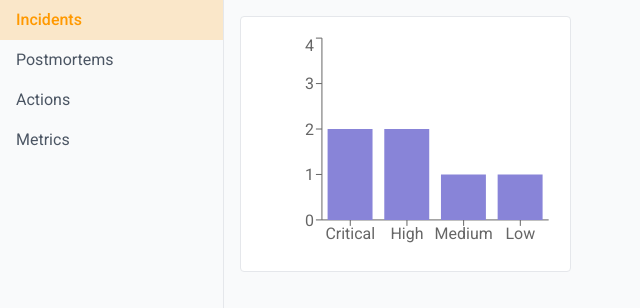
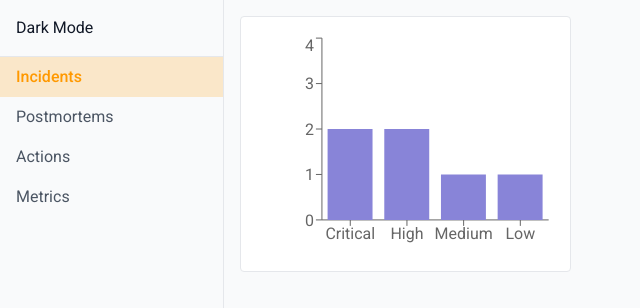
Before and after one commit to amonkarsidhant/Aftermath, a React (Vite) app in the folder frontend/: page / in a window 1280 px wide. Shown: the top 308 px of the page, without its empty margins (0-640 px from the left). Built offline with nearby package versions, Linux system fonts and the light colour scheme.

Commit message:
feat: add theme toggle

```diff
--- a/frontend/index.html
+++ b/frontend/index.html
@@ -8,11 +8,7 @@
   </head>
   <body class="bg-neutral-50 text-neutral-900 dark:bg-neutral-900 dark:text-neutral-100 font-sans">
     <div id="root"></div>
+    <script type="module" src="/src/theme-init.ts"></script>
     <script type="module" src="/src/main.tsx"></script>
-    <script>
-      if (window.matchMedia('(prefers-color-scheme: dark)').matches) {
-        document.documentElement.classList.add('dark');
-      }
-    </script>
   </body>
 </html>
--- /dev/null
+++ b/frontend/src/components/ThemeToggle.tsx
@@ -0,0 +1,10 @@
+import { useTheme } from '../hooks/useTheme';
+
+export default function ThemeToggle() {
+  const { theme, toggleTheme } = useTheme();
+  return (
+    <button onClick={toggleTheme} aria-label="Toggle theme">
+      {theme === 'dark' ? 'Light Mode' : 'Dark Mode'}
+    </button>
+  );
+}
--- /dev/null
+++ b/frontend/src/hooks/useTheme.ts
@@ -0,0 +1,38 @@
+import { useEffect, useState } from 'react';
+
+type Theme = 'light' | 'dark';
+
+function getInitialTheme(): Theme {
+  if (typeof window === 'undefined') return 'light';
+  const stored = localStorage.getItem('theme');
+  if (stored === 'light' || stored === 'dark') {
+    return stored;
+  }
+  const prefersDark =
+    typeof window !== 'undefined' &&
+    typeof window.matchMedia === 'function' &&
+    window.matchMedia('(prefers-color-scheme: dark)').matches;
+  return prefersDark ? 'dark' : 'light';
+}
+
+export function useTheme() {
+  const [theme, setTheme] = useState<Theme>(getInitialTheme);
+
+  useEffect(() => {
+    const root = document.documentElement.classList;
+    if (theme === 'dark') {
+      root.add('dark');
+    } else {
+      root.remove('dark');
+    }
+    localStorage.setItem('theme', theme);
+  }, [theme]);
+
+  const toggleTheme = () => {
+    setTheme((t) => (t === 'dark' ? 'light' : 'dark'));
+  };
+
+  return { theme, toggleTheme };
+}
+
+export default useTheme;
--- a/frontend/src/pages/Dashboard.tsx
+++ b/frontend/src/pages/Dashboard.tsx
@@ -4,6 +4,7 @@ import ActionsTab from '../components/ActionsTab';
 import MetricsTab from '../components/MetricsTab';
 import PostmortemDetail from '../components/PostmortemDetail';
 import PostmortemSearch from '../components/PostmortemSearch';
+import ThemeToggle from '../components/ThemeToggle';
 import type { Postmortem } from '../types';
 const tabs = [
   'Incidents',
@@ -21,6 +22,9 @@ export default function Dashboard() {
   return (
     <div className="flex h-screen">
       <aside className="flex flex-col w-56 border-r bg-neutral-50 dark:bg-neutral-900">
+        <div className="p-4 border-b">
+          <ThemeToggle />
+        </div>
         {tabs.map((tab) => (
           <button
             key={tab}
--- /dev/null
+++ b/frontend/src/theme-init.ts
@@ -0,0 +1,15 @@
+const stored = localStorage.getItem('theme');
+let theme: 'light' | 'dark';
+if (stored === 'light' || stored === 'dark') {
+  theme = stored;
+} else {
+  const prefersDark =
+    typeof window.matchMedia === 'function' &&
+    window.matchMedia('(prefers-color-scheme: dark)').matches;
+  theme = prefersDark ? 'dark' : 'light';
+}
+if (theme === 'dark') {
+  document.documentElement.classList.add('dark');
+} else {
+  document.documentElement.classList.remove('dark');
+}
```
Also changed, not shown: 1 other file (tests, documents, lock files or other folders).
